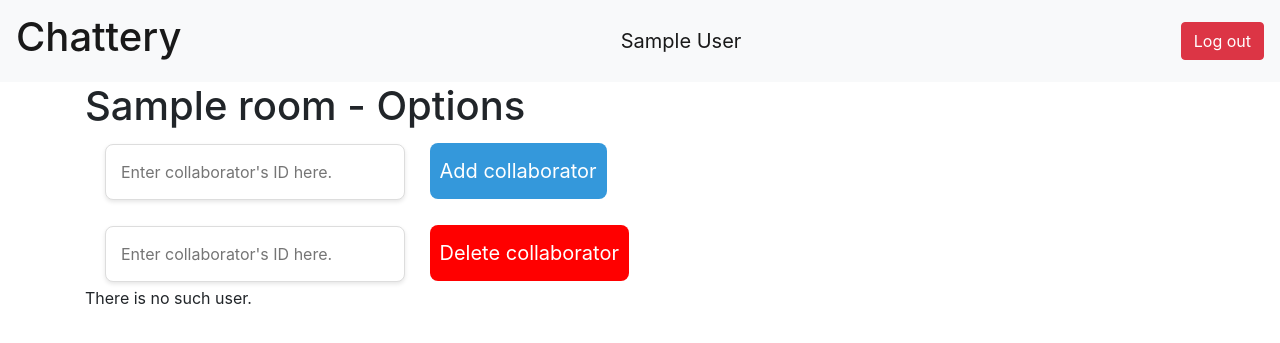
After one commit to Triolong/chattery_python, a Flask app: page /handle_delete_collaborator/1 in a window 1280 px wide. The commit adds this page. Shown: the top 343 px of the page. Run offline with Flask 3, Linux system fonts and the light colour scheme; a user stored in the database is signed in; tables that the repository leaves empty hold one stand-in row (values such as "Sample post"); some libraries are stand-ins or nearby versions.

Commit message:
Add/Delete collaborators added

```diff
--- a/main.py
+++ b/main.py
@@ -114,7 +114,7 @@ def logout():
 def profile(user_id):
     rooms_dict = {}
     rooms_list = []
-
+    col_am_list = []
     db_sess = db_session.create_session()
     try:
         with open("data/rooms_id_collaborators.json", "r", encoding="utf-8") as json_file:
@@ -125,21 +125,21 @@ def profile(user_id):
                         if user_id in dict[i]:
                             rooms_dict[f"{db_sess.query(Room).get(int(i))}"] = dict[i]
                             rooms_list.append(db_sess.query(Room).get(int(i)))
+                            col_am_list.append(len(dict[i])) if dict[i] is not None else 0
                     except ValueError:
                         rooms_list = []
-                    try:
-                        col_am = len(dict[i]) if dict[i] is not None else 0
-                    except TypeError:
-                        col_am = 0
             except json.decoder.JSONDecodeError:
                 rooms_list = []
-                col_am = 0
+                col_am_list = []
 
     except FileNotFoundError:
         print("JSON file for collaborators not found.")
 
-    return render_template("profile.html", title="Chattery - Profile", user=db_sess.query(User).get(user_id),
-                           rooms_list=rooms_list, collaborators_amount=col_am)
+    db_sess.close()
+
+    return render_template("profile.html", title="Chattery - Profile",
+                           user=db_sess.query(User).get(user_id),
+                           rooms_list=rooms_list, collaborators_amount_list=col_am_list)
 
 
 @app.route('/create_room', methods=["GET", "POST"])
@@ -211,7 +211,16 @@ def collaborators_list(room_id):
     except FileNotFoundError:
         print("collaborators file not found")
     db_sess.close()
-    return render_template("collaborators.html", title=f"{room.label} - Collaborators", room=room, collab_list=collab_list)
+    return render_template("collaborators.html", title=f"{room.label} - Collaborators", room=room,
+                           collab_list=collab_list, collab_list_len=len(collab_list))
+
+
+@app.route("/room/<int:room_id>/options")
+def room_options(room_id):
+    db_sess = db_session.create_session()
+    room = db_sess.query(Room).get(room_id)
+    db_sess.close()
+    return render_template("room_options.html", title=f"{room.label} - Options", room=room)
 
 # ======================================================================================================================
 
@@ -248,9 +257,58 @@ def handle_send_button(room_id):
             except KeyError:
                 messages_dict[f"{room_id}"] = [[message.text, message.author_id, message.sent_date]]
             json.dump(messages_dict, json_file)
+        db_sess.close()
         return redirect(f"/room/{room.id}")
     return render_template("showroom.html", title=room.label, messages=messages_list)
 
+
+@app.route("/handle_add_collaborator/<int:room_id>", methods=["GET", "POST"])
+@login_required
+def add_collaborator(room_id):
+    db_sess = db_session.create_session()
+    room = db_sess.query(Room).get(room_id)
+    user_id = int(request.form.get("user_input"))
+    with open("data/rooms_id_collaborators.json", "r", encoding="utf-8") as json_file:
+        try:
+            collab_dict = json.load(json_file)
+        except json.decoder.JSONDecodeError:
+            collab_dict = {}
+    user = db_sess.query(User).get(user_id)
+    if user is not None:
+        with open("data/rooms_id_collaborators.json", "w", encoding="utf-8") as json_file:
+            if user_id not in collab_dict[str(room_id)]:
+                collab_dict[str(room_id)].append(user_id)
+            json.dump(collab_dict, json_file)
+    else:
+        return render_template("room_options.html", title=f"{room.label}", room=room,
+                               message1="There is no such user.")
+    return redirect(f"/room/{room_id}")
+
+
+@app.route("/handle_delete_collaborator/<int:room_id>", methods=["GET", "POST"])
+@login_required
+def delete_collaborator(room_id):
+    db_sess = db_session.create_session()
+    room = db_sess.query(Room).get(room_id)
+    user_id = request.form.get("user_input_delete")
+    with open("data/rooms_id_collaborators.json", "r", encoding="utf-8") as json_file:
+        try:
+            collab_dict = json.load(json_file)
+        except json.decoder.JSONDecodeError:
+            collab_dict = {}
+    user = db_sess.query(User).get(user_id)
+    if user is not None:
+        with open("data/rooms_id_collaborators.json", "w", encoding="utf-8") as json_file:
+            if int(user_id) in collab_dict[str(room_id)]:
+                collab_dict[str(room_id)].remove(int(user_id))
+            else:
+                return render_template("room_options.html", title=f"{room.label}", room=room,
+                                       message2="There is no such user in this room")
+            json.dump(collab_dict, json_file)
+    else:
+        return render_template("room_options.html", title=f"{room.label}", room=room,
+                               message2="There is no such user.")
+    return redirect(f"/room/{room_id}")
 
 @app.errorhandler(401)
 def not_authorized(error):
--- a/static/styles.css
+++ b/static/styles.css
@@ -68,3 +68,55 @@
     text-decoration: none;
     cursor: pointer;
 }
+
+.inline-elements > div {
+    display: inline-block; /* Элементы встанут в одну строку */
+    margin-right: 10px; /* Отступ между элементами */
+}
+
+.add-user-input {
+    width: calc(100% - 40px);
+    max-width: 300px;
+    margin: 0 20px;
+    padding: 15px;
+    border: 1px solid #ddd;
+    border-radius: 8px;
+    box-shadow: 0 2px 4px rgba(0,0,0,0.1);
+    font-size: 16px;
+    outline: none;
+    transition: all 0.3s ease;
+}
+
+.add-user-button {
+    background: #3498db;
+    color: white;
+    border: none;
+    border-radius: 8px;
+    padding: 13px 10px;
+    cursor: pointer;
+    font-size: 20px;
+    margin: 5px 0;
+}
+
+.add-user-button:hover {
+    background: #2980b9;
+    transform: scale(1.02);
+    transition: all 0.2s ease;
+}
+
+.delete-user-button {
+    background: #ff0000;
+    color: white;
+    border: none;
+    border-radius: 8px;
+    padding: 13px 10px;
+    cursor: pointer;
+    font-size: 20px;
+    margin: 5px 0;
+}
+
+.delete-user-button:hover {
+    background: #cc0000;
+    transform: scale(1.02);
+    transition: all 0.2s ease;
+}
--- a/templates/collaborators.html
+++ b/templates/collaborators.html
@@ -1,7 +1,7 @@
 {% extends "base.html" %}
 
 {% block content %}
-    <h1>{{ room.label }} - Collaborators:</h1>
+    <h1>{{ room.label }} - Collaborators: {{ collab_list_len }} found</h1>
     <hr>
     <ul>
         {% for collaborator in collab_list %}
--- a/templates/profile.html
+++ b/templates/profile.html
@@ -11,7 +11,7 @@
         {% for room in rooms_list %}
             <div class="container">
                 <a href="/room/{{ room.id }}" class="navbar navbar-brand"><h3>{{ room.label }}</h3></a>
-                <p>Collaborators: {{ collaborators_amount }}</p>
+                <p>Collaborators: {{ collaborators_amount_list[rooms_list.index(room)] }}</p>
             </div>
         {% endfor %}
     {% endif %}
--- /dev/null
+++ b/templates/room_options.html
@@ -0,0 +1,15 @@
+{% extends "base.html" %}
+
+{% block content %}
+    <h1>{{ room.label }} - Options</h1>
+    <form action="/handle_add_collaborator/{{ room.id }}" method="post">
+        <input class="add-user-input" name="user_input" type="text" placeholder="Enter collaborator's ID here.">
+        <button class="add-user-button" name="add_usr_btn" type="submit">Add collaborator</button>
+    </form>
+    <p>{{ message1 }}</p>
+    <form action="/handle_delete_collaborator/{{ room.id }}" method="post">
+        <input class="add-user-input" name="user_input_delete" type="text" placeholder="Enter collaborator's ID here.">
+        <button class="delete-user-button" name="add_usr_btn" type="submit">Delete collaborator</button>
+    </form>
+    <p>{{ message2 }}</p>
+{% endblock %}
--- a/templates/showroom.html
+++ b/templates/showroom.html
@@ -1,7 +1,11 @@
 {% extends "base.html" %}
 
 {% block content %}
-    <h1 align="center">{{ room.label }}</h1><a class="navbar navbar-brand" href="/room/{{ room.id }}/collaborators"><h5>Collaborators</h5></a>
+    <h1 align="center">{{ room.label }}</h1>
+    <div class="inline-elements">
+        <a class="navbar navbar-brand" href="/room/{{ room.id }}/collaborators"><h5>Collaborators</h5></a>
+        <a class="navbar navbar-brand" href="/room/{{ room.id }}/options"><h5>Options</h5></a>
+    </div>
     <h4 align="center">System ID: {{ room.id }}</h4>
     <hr>
     <div class="chat-box">
```
